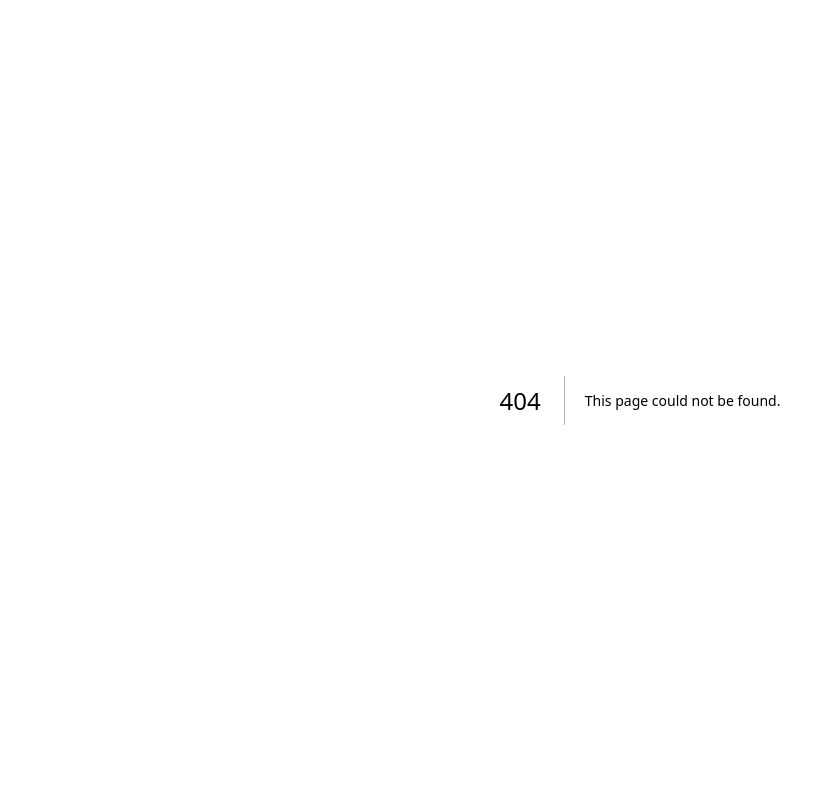
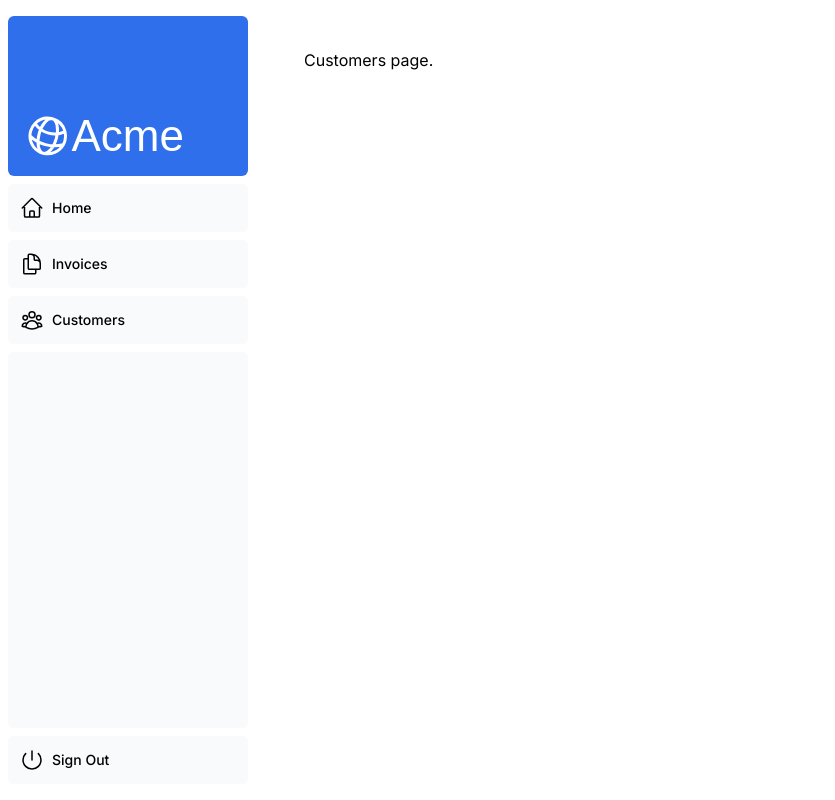
Before and after one commit to Aerolii/aero-nextjs-dashboard, a Next.js app: page /dashboard/customers in a window 1280 px wide. Before the commit this address had no page. Shown: the whole page, without its empty margins (0-835 px from the left). Built offline with nearby package versions, Linux system fonts and the light colour scheme; a web font is replaced by a local one.

Commit message:
feat: 添加客户和发票页面，更新侧边导航以支持新链接

```diff
--- /dev/null
+++ b/app/dashboard/customers/page.tsx
@@ -0,0 +1,3 @@
+export default function Page() {
+  return <p>Customers page.</p>;
+}
--- /dev/null
+++ b/app/dashboard/invoices/page.tsx
@@ -0,0 +1,3 @@
+export default function Page() {
+  return <p>Invoices page.</p>;
+}
--- /dev/null
+++ b/app/dashboard/layout.tsx
@@ -0,0 +1,12 @@
+import SideNav from "@/app/ui/dashboard/sidenav";
+
+export default function Layout({ children }: { children: React.ReactNode }) {
+  return (
+    <div className="flex h-screen flex-col md:flex-row md:overflow-hidden">
+      <div className="w-full flex-none md:w-64">
+        <SideNav />
+      </div>
+      <div className="flex-grow p-6 md:overflow-y-auto md:p-12">{children}</div>
+    </div>
+  );
+}
--- a/app/ui/dashboard/nav-links.tsx
+++ b/app/ui/dashboard/nav-links.tsx
@@ -1,19 +1,21 @@
+import Link from "next/link";
+
 import {
   UserGroupIcon,
   HomeIcon,
   DocumentDuplicateIcon,
-} from '@heroicons/react/24/outline';
+} from "@heroicons/react/24/outline";
 
 // Map of links to display in the side navigation.
 // Depending on the size of the application, this would be stored in a database.
 const links = [
-  { name: 'Home', href: '/dashboard', icon: HomeIcon },
+  { name: "Home", href: "/dashboard", icon: HomeIcon },
   {
-    name: 'Invoices',
-    href: '/dashboard/invoices',
+    name: "Invoices",
+    href: "/dashboard/invoices",
     icon: DocumentDuplicateIcon,
   },
-  { name: 'Customers', href: '/dashboard/customers', icon: UserGroupIcon },
+  { name: "Customers", href: "/dashboard/customers", icon: UserGroupIcon },
 ];
 
 export default function NavLinks() {
@@ -22,14 +24,14 @@
       {links.map((link) => {
         const LinkIcon = link.icon;
         return (
-          <a
+          <Link
             key={link.name}
             href={link.href}
             className="flex h-[48px] grow items-center justify-center gap-2 rounded-md bg-gray-50 p-3 text-sm font-medium hover:bg-sky-100 hover:text-blue-600 md:flex-none md:justify-start md:p-2 md:px-3"
           >
             <LinkIcon className="w-6" />
             <p className="hidden md:block">{link.name}</p>
-          </a>
+          </Link>
         );
       })}
     </>
```
